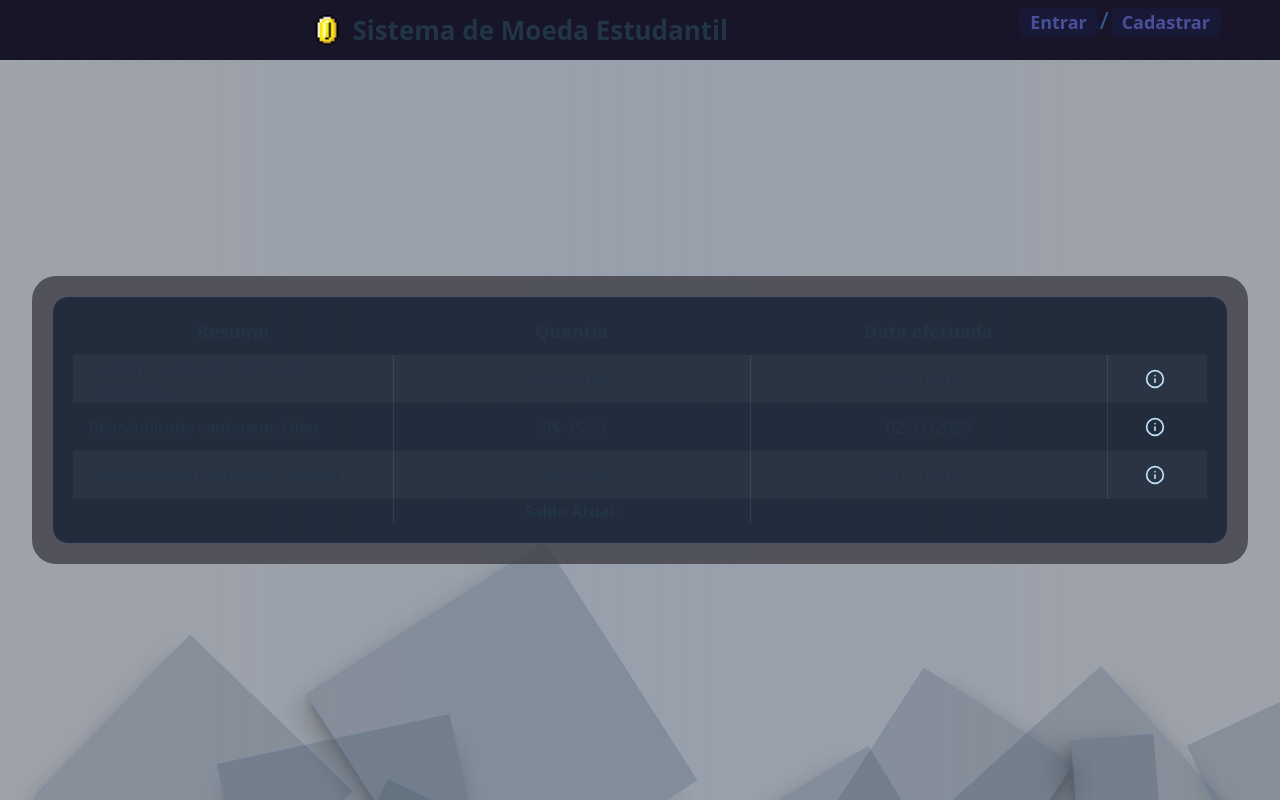
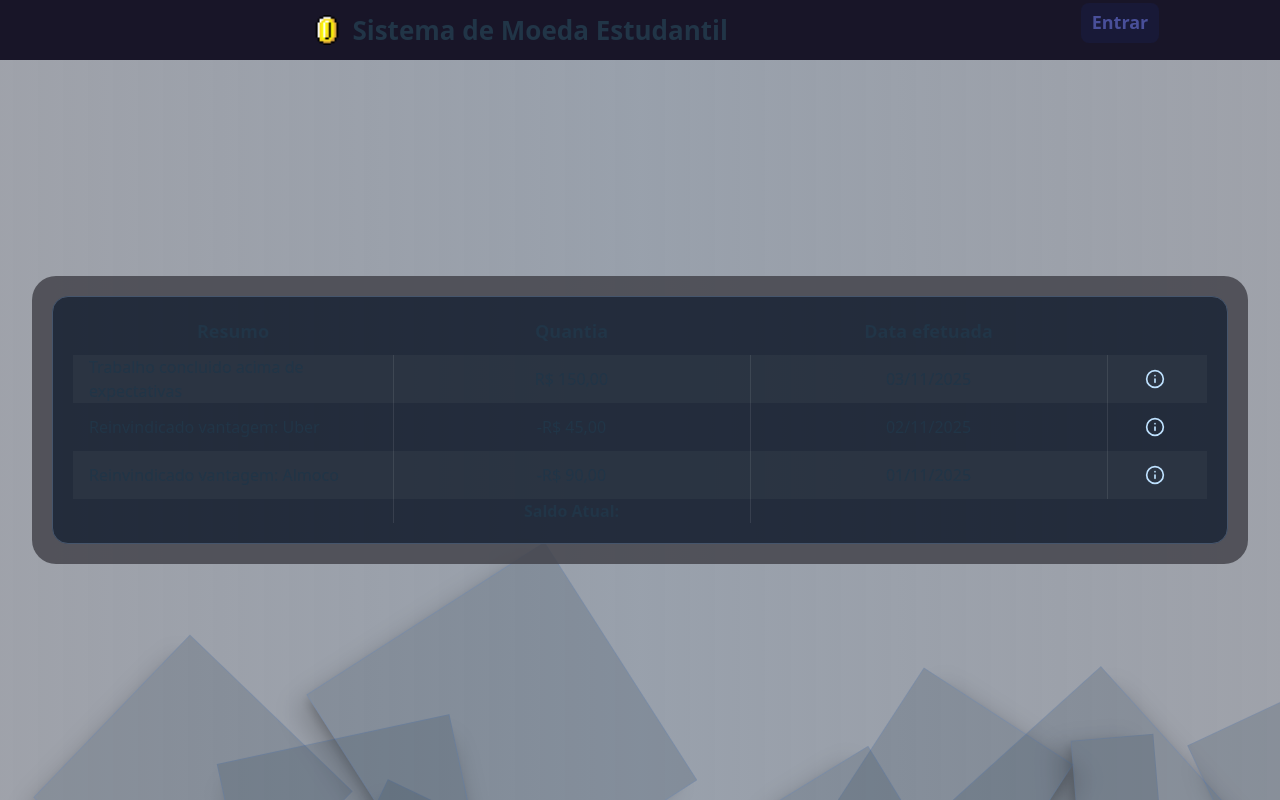
Before and after one commit to Interrogation6/sistema-moeda-estudantil, a React (Vite) app in the folder codigo/frontend/: page /extrato in a window 1280 px wide. Built offline with nearby package versions, Linux system fonts and the light colour scheme.

Commit message:
-removido botao 'Cadastrar' *alterado visual do botao 'Entrar'

```diff
--- a/codigo/frontend/src/components/header.tsx
+++ b/codigo/frontend/src/components/header.tsx
@@ -25,15 +25,15 @@ function Header() {
                     </nav>
                     {!isLoggedIn && (
                     <div className="flex-1 justify-center">
-                        <button className={`${btnBase}`}
+                        <button className={`${btnBase} h-10`}
                         onClick={() => openLogin('signin')}
                         >Entrar</button>
 
-                        <span className='text-2xl text-blue-400/50'>/</span>
+                        {/* <span className='text-2xl text-blue-400/50'>/</span>
 
                         <button className={`${btnBase}`}
                         onClick={() => openLogin('signup')}
-                        >Cadastrar</button>
+                        >Cadastrar</button> */}
                     </div>
                     )}
                     {isLoggedIn && (
```
